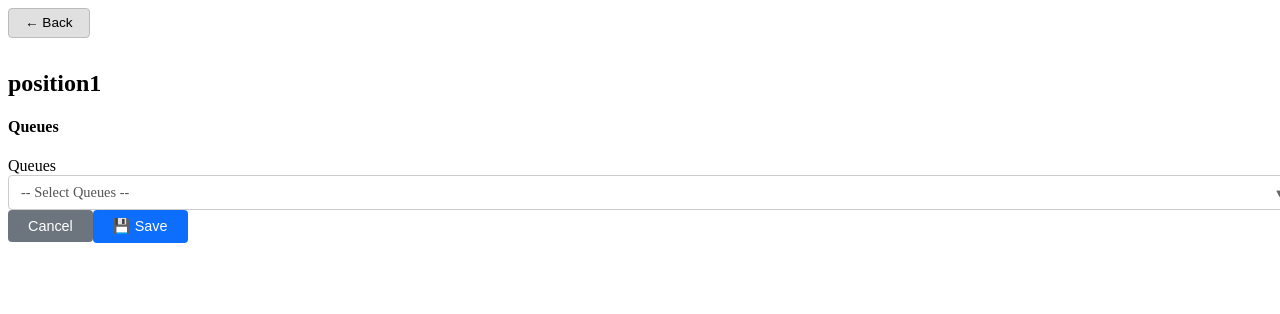
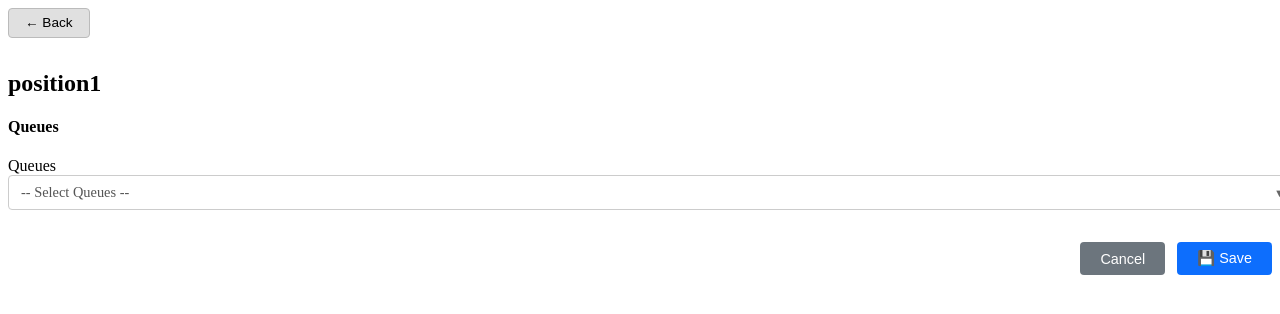
Before and after one commit to owencollins15/vpcr-update, an Angular app: page /position/1/queues in a window 1280 px wide. Shown: the top 314 px of the page. Built offline with nearby package versions, Linux system fonts and the light colour scheme.

Commit message:
fixed user saving issu

```diff
--- a/src/app/app.html
+++ b/src/app/app.html
@@ -1,6 +1,6 @@
 @if (showPositionList) {
   <h2>Employee Positions</h2>
-  <p>Select any position to assign and save responsibilities.</p>
+  <p>Select any position below to assign position data</p>
 
   <ul class="position-list">
     @for (pos of positions; track pos.id) {
@@ -8,7 +8,7 @@
         <span class="name">{{ pos.name }}</span>
 
         @if (lastSavedPositionId === pos.id) {
-          <span class="saved">✔ Responsibilities and User + Division Saved</span>
+          <span class="saved">✔Position data saved</span>
         }
       </li>
     }
--- a/src/app/position-division/position-division.ts
+++ b/src/app/position-division/position-division.ts
@@ -64,16 +64,7 @@ export class PositionDivision implements OnInit {
       users: existing.users || [],
     };
 
-    console.log('SAVING Division - Position ID:', this.positionId);
-    console.log('Selected Division ID:', this.selDivisionId);
-    console.log('Assignment object to save:', assignment);
-    console.log('localStorage key:', `position_assignment_${this.positionId}`);
-
     localStorage.setItem(`position_assignment_${this.positionId}`, JSON.stringify(assignment));
-
-    // Verify it was saved
-    const verify = localStorage.getItem(`position_assignment_${this.positionId}`);
-    console.log('Verified saved data:', verify);
 
     this.showMessage = true;
     setTimeout(() => {
--- a/src/app/position-overview/position-overview.html
+++ b/src/app/position-overview/position-overview.html
@@ -3,6 +3,25 @@
   <button class="btn-back" (click)="goBack()">← Back to Positions</button>
   <h2>{{ positionName }}</h2>
   <p class="subtitle">Overview</p>
+
+  <!-- Users Section -->
+  <div class="info-card">
+    <div class="card-header">
+      <h3>Assigned Users</h3>
+      <button class="btn-edit" (click)="editUsers()">✏️ Edit</button>
+    </div>
+    <div class="card-body">
+      @if (users.length === 0) {
+        <p class="empty-text">No users assigned</p>
+      } @else {
+        <ul class="item-list">
+          @for (user of users; track user) {
+            <li>{{ user }}</li>
+          }
+        </ul>
+      }
+    </div>
+  </div>
 
   <!-- Responsibilities Section -->
   <div class="info-card">
@@ -75,23 +94,4 @@
       }
     </div>
   </div>
-
-  <!-- Users Section -->
-  <div class="info-card">
-    <div class="card-header">
-      <h3>Assigned Users</h3>
-      <button class="btn-edit" (click)="editUsers()">✏️ Edit</button>
-    </div>
-    <div class="card-body">
-      @if (users.length === 0) {
-        <p class="empty-text">No users assigned</p>
-      } @else {
-        <ul class="item-list">
-          @for (user of users; track user) {
-            <li>{{ user }}</li>
-          }
-        </ul>
-      }
-    </div>
-  </div>
 </div>
--- a/src/app/position-overview/position-overview.ts
+++ b/src/app/position-overview/position-overview.ts
@@ -24,9 +24,8 @@ export class PositionOverview implements OnInit {
   constructor(
     private route: ActivatedRoute,
     private router: Router,
-  ) {
-    this.router.routeReuseStrategy.shouldReuseRoute = () => false;
-  }
+  ) {}
+
   ngOnInit(): void {
     // Subscribe to route params - this will trigger whenever we navigate to this route
     this.routeSub = this.route.paramMap.subscribe((params) => {
@@ -86,23 +85,23 @@ export class PositionOverview implements OnInit {
   }
 
   editResponsibilities() {
-    this.router.navigate(['/position', this.positionId, 'responsibilities']);
+    this.router.navigate(['/position', this.positionId, 'responsibilities']); //edit button for responsibilities, routes to responsibilities page
   }
 
   editDivision() {
-    this.router.navigate(['/position', this.positionId, 'division']);
+    this.router.navigate(['/position', this.positionId, 'division']); //edit button for division, routes to divisions page
   }
 
   editSupervisor() {
-    this.router.navigate(['/position', this.positionId, 'supervisor']);
+    this.router.navigate(['/position', this.positionId, 'supervisor']); //edit button for supervisor, routes to supervisors page
   }
 
   editQueues() {
-    this.router.navigate(['/position', this.positionId, 'queues']);
+    this.router.navigate(['/position', this.positionId, 'queues']); //edit button for queues, routes to queues page
   }
 
   editUsers() {
-    this.router.navigate(['/position', this.positionId, 'users']);
+    this.router.navigate(['/position', this.positionId, 'users']); //edit button for users, routes to users page
   }
 
   goBack() {
--- a/src/app/position-queues/position-queues.scss
+++ b/src/app/position-queues/position-queues.scss
@@ -142,6 +142,12 @@
     }
   }
 }
+.footer-actions {
+  display: flex;
+  justify-content: flex-end;
+  gap: 0.75rem;
+  margin-top: 2rem;
+}
 
 .btn-primary {
   background: #0d6efd;
--- a/src/app/position-supervisor/position-supervisor.scss
+++ b/src/app/position-supervisor/position-supervisor.scss
@@ -73,6 +73,13 @@
   }
 }
 
+.footer-actions {
+  display: flex;
+  justify-content: flex-end;
+  gap: 0.75rem;
+  margin-top: 2rem;
+}
+
 .btn-primary {
   background: #0d6efd;
   color: white;
--- a/src/app/position-users/position-users.html
+++ b/src/app/position-users/position-users.html
@@ -7,7 +7,7 @@
 
   <!-- Save message -->
   @if (showMessage) {
-    <div class="save-message">✅ Users and Division saved successfully!</div>
+    <div class="save-message">✅ User's saved successfully!</div>
   }
 
   <!-- Input row -->
@@ -25,7 +25,7 @@
   <!-- Users list -->
   <div class="users-panel">
     <h5>
-      Assigned Users <span class="badge">{{ users.length }}</span>
+      Assigned Users: <span class="badge">{{ users.length }}</span>
     </h5>
 
     @if (users.length === 0) {
--- a/src/app/position-users/position-users.scss
+++ b/src/app/position-users/position-users.scss
@@ -284,3 +284,10 @@
     }
   }
 }
+
+.footer-actions {
+  display: flex;
+  justify-content: flex-end;
+  gap: 0.75rem;
+  margin-top: 2rem;
+}
--- a/src/app/position-users/position-users.ts
+++ b/src/app/position-users/position-users.ts
@@ -23,6 +23,8 @@ import {
 export class PositionUsers implements OnInit {
   positionId: number = 0;
   positionName: string = ' ';
+
+  selDivisionId: number = 0;
 
   users: userEntry[] = []; //users array
   newUser: string = ' ';
@@ -71,15 +73,31 @@ export class PositionUsers implements OnInit {
     this.users = this.users.filter((u) => u.id !== id);
     console.log('user removed');
   }
+  save(): void {
+    const saved = localStorage.getItem(`position_assignment_${this.positionId}`);
 
-  save() {
+    let divisionId = 0;
+    let supervisorId = 0;
+    let queueIds: number[] = [];
+
+    if (saved) {
+      const existing = JSON.parse(saved);
+      divisionId = existing.divisionId || 0;
+      supervisorId = existing.supervisorId || 0;
+      queueIds = existing.queueIds || [];
+    }
+
     const assignment = {
-      //assignment object
-      users: this.users, //users array
+      divisionId: divisionId,
+      supervisorId: supervisorId,
+      queueIds: queueIds,
+      users: this.users,
     };
-    // saves assignment to local storage , then converts into a JSON string that is stored locally
+
+    console.log('Saving this object:', assignment);
+
     localStorage.setItem(`position_assignment_${this.positionId}`, JSON.stringify(assignment));
-    //displays message
+
     this.showMessage = true;
     setTimeout(() => {
       this.showMessage = false;
```
